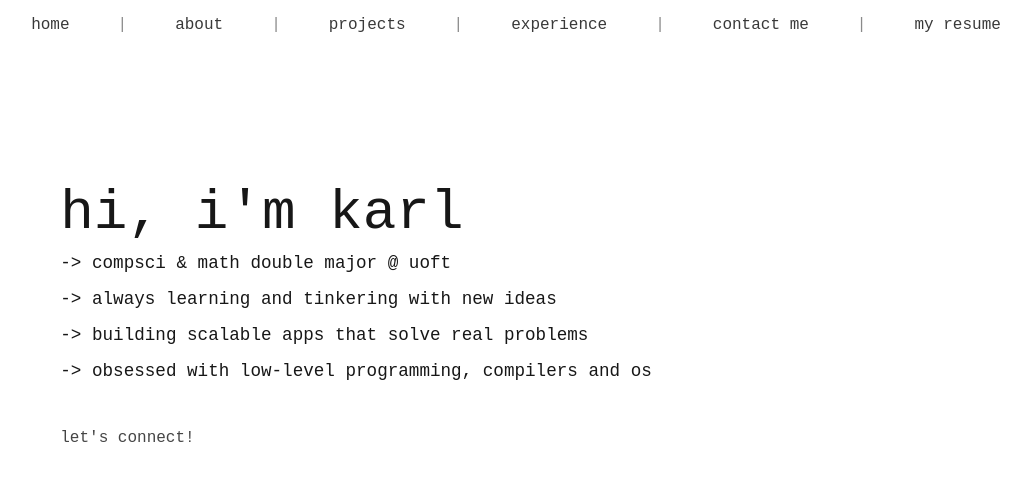
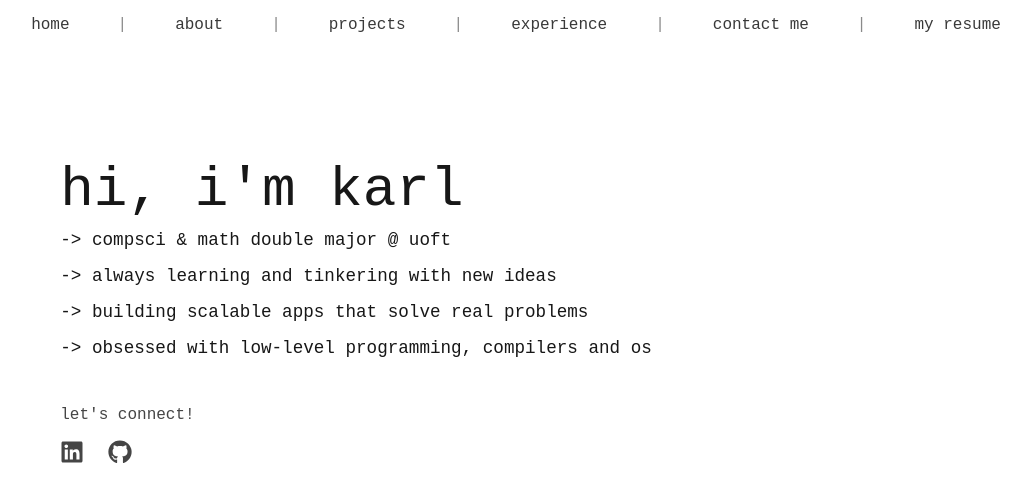
Before and after one commit to Karl-Michaud/portfolio-website, a Next.js app in the folder website/: page / in a window 1280 px wide. Shown: the top 502 px of the page, without its empty margins (124-1155 px from the left). Built offline with nearby package versions, Linux system fonts and the light colour scheme.

Commit message:
feat: add social media icons with hover effects

```diff
--- a/website/src/app/home/intro.module.css
+++ b/website/src/app/home/intro.module.css
@@ -53,8 +53,28 @@
     color: var(--foreground);
     opacity: 0.8;
     font-size: 1rem;
+    margin-bottom: 1rem;
 }
 
 .decrypted {
     display: inline-block;
 }
+
+.socialLinks {
+    display: flex;
+    gap: 1.5rem;
+    justify-content: flex-start;
+    align-items: center;
+}
+
+.socialLink {
+    color: var(--foreground);
+    opacity: 0.8;
+    transition: opacity 0.2s ease, transform 0.2s ease;
+    font-size: 1.5rem;
+}
+
+.socialLink:hover {
+    opacity: 1;
+    transform: translateY(-2px);
+}
--- a/website/src/app/home/intro.tsx
+++ b/website/src/app/home/intro.tsx
@@ -1,6 +1,7 @@
 "use client";
 
 import { useEffect, useState } from 'react';
+import { FaGithub, FaLinkedin } from 'react-icons/fa';
 import DecryptedText from "./decrypted_text";
 import styles from './intro.module.css';
 
@@ -57,6 +58,24 @@ const IntroContent = () => {
                 />
             </div>
             <p className={styles.connect}>let's connect!</p>
+            <div className={styles.socialLinks}>
+                <a
+                    href="https://www.linkedin.com/in/karlmichaud/"
+                    target="_blank"
+                    rel="noopener noreferrer"
+                    className={styles.socialLink}
+                >
+                    <FaLinkedin />
+                </a>
+                <a
+                    href="https://github.com/Karl-Michaud"
+                    target="_blank"
+                    rel="noopener noreferrer"
+                    className={styles.socialLink}
+                >
+                    <FaGithub />
+                </a>
+            </div>
         </div>
     );
 };
```
Also changed, not shown: website/package.json (+7 -5 lines), website/src/app/components/Navigation.tsx (line endings or trailing spaces), 1 other file (tests, documents, lock files or other folders).
